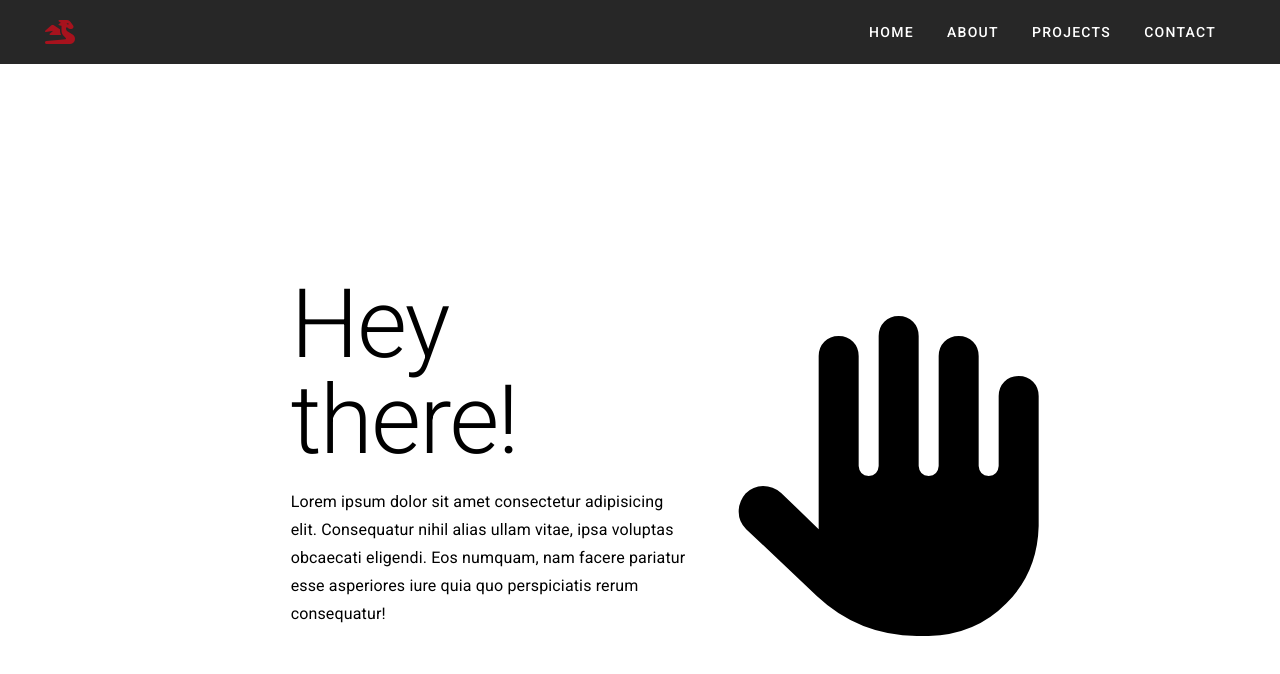
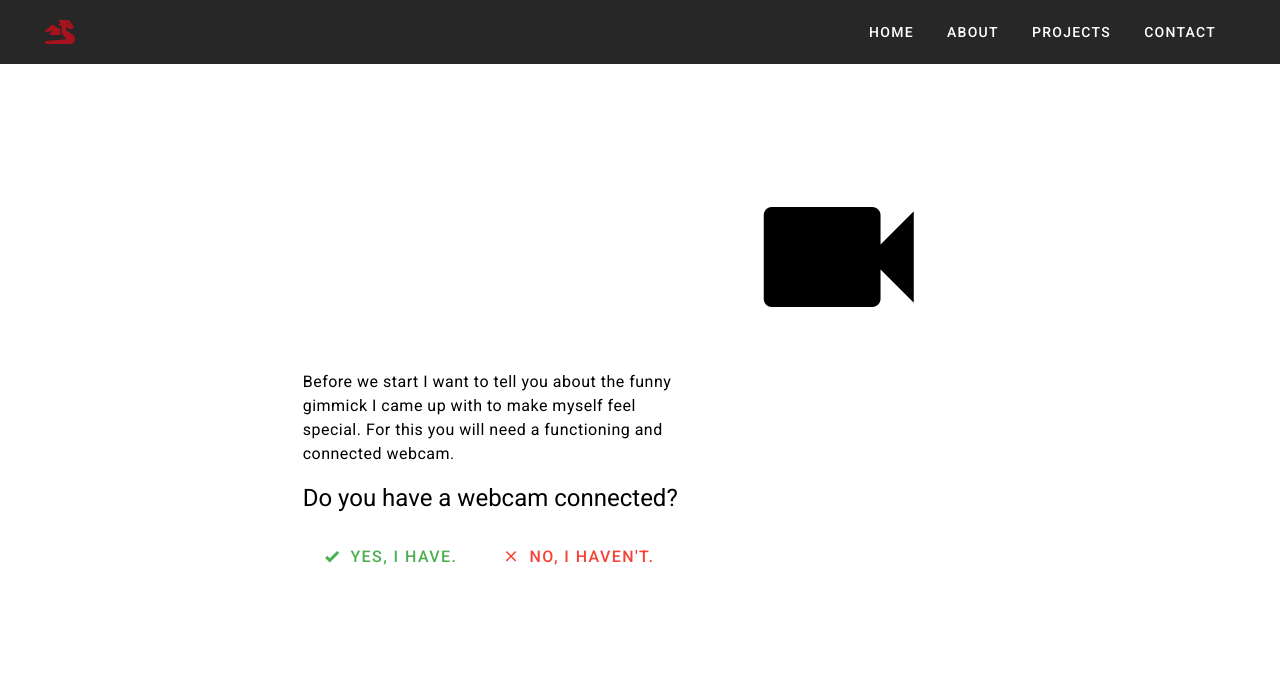
Before and after one commit to menjazovutlars/portfolio, a Vue app in the folder portfolio-website/: page / in a window 1280 px wide. Shown: the top 674 px of the page. Built offline with nearby package versions, Linux system fonts and the light colour scheme.

Commit message:
Dynamic Components + Webcam Access
Switched TextBox to individual message components that dynamically change

implemented video feed from connected webcam

```diff
--- a/portfolio-website/package.json
+++ b/portfolio-website/package.json
@@ -11,6 +11,7 @@
     "animejs": "^3.2.1",
     "core-js": "^3.8.3",
     "vue": "^2.6.14",
+    "vue-media-recorder": "^0.1.25",
     "vue-router": "^3.5.1",
     "vuetify": "^2.6.0",
     "vuex": "^3.6.2"
--- a/portfolio-website/src/components/ContentBox.vue
+++ b/portfolio-website/src/components/ContentBox.vue
@@ -1,38 +1,100 @@
 <template>
-  <v-app>
-    <v-container fill-height fluid>
-      <Icons v-bind:icon="icons.hand"></Icons>
-    </v-container>
-  </v-app>
+  <v-container fill-height fluid :class="{ hideOverflow: state.overflow }">
+    <Icons
+      v-bind:icon="icons.currentIcon"
+      :class="{
+        'waving-hand': state.wavingHand,
+        'icon-rotation__out': state.rotateOut,
+        'icon-rotation__in': state.rotateIn,
+      }"
+    ></Icons>
+    <WebCam></WebCam>
+  </v-container>
 </template>
 
 <script>
 import Icons from "./Icons.vue";
+import WebCam from "./WebCam.vue";
 //import MorphingIcons from "./MorphingIcons.vue";
 export default {
   name: "ContentBox",
   components: {
     Icons,
+    WebCam,
   },
   data() {
     return {
       icons: {
-        hand: "fa-solid fa-hand",
+        currentIcon: "mdi-hand-wave",
+        hand: "mdi-hand-wave",
         camera: "fa-solid fa-video",
+        class: {
+          rotationOut: "icon-rotation__out",
+          rotationIn: "icon-rotation__in",
+        },
+      },
+      state: {
+        rotateOut: false,
+        rotateIn: false,
+        wavingHand: true,
+        overflow: false,
       },
     };
+  },
+  created() {
+    this.$root.$refs.ContentBox = this;
+  },
+  methods: {
+    toggleIconRotation: function () {
+      this.state.wavingHand = false;
+      this.state.rotateOut = true;
+      setTimeout(() => {
+        this.state.rotateOut = false;
+        this.state.rotateIn = true;
+        setTimeout(() => {
+          this.state.rotateIn = false;
+        }, 1000);
+      }, 1000);
+    },
+    setIcon: function (newIcon) {
+      this.state.overflow = true;
+      this.state.wavingHand = false;
+      this.state.rotateOut = true;
+      setTimeout(() => {
+        this.state.rotateOut = false;
+        this.icons.currentIcon = newIcon;
+        this.state.rotateIn = true;
+
+        setTimeout(() => {
+          this.state.rotateIn = false;
+        }, 400);
+      }, 400);
+    },
   },
 };
 </script>
 
 <style lang="scss" scoped>
+.hideOverflow {
+  overflow: hidden;
+}
 .icon__intro {
-  font-size: 20rem !important;
+  color: black;
 }
 
 .waving-hand {
   animation: wave ease-in-out 2s 0.8s 2;
   transform-origin: 50% 100%;
+}
+
+.icon-rotation__out {
+  transform-origin: 50% 150%;
+  animation: rotation-out ease-in 0.4s 0s;
+}
+
+.icon-rotation__in {
+  transform-origin: 50% 150%;
+  animation: rotation-in ease-out 0.4s 0s;
 }
 
 @keyframes wave {
@@ -68,4 +130,38 @@ export default {
     transform: rotate(0deg);
   }
 }
+
+@keyframes rotation-out {
+  0% {
+    //transform: rotate(0deg);
+    transform: translateY(0px);
+  }
+
+  50% {
+    opacity: 100%;
+  }
+
+  100% {
+    // transform: rotate(-180deg);
+    transform: translateY(-200px);
+    opacity: 100%;
+  }
+}
+
+@keyframes rotation-in {
+  0% {
+    transform: translateY(200px);
+    //transform: rotate(-180deg);
+  }
+
+  50% {
+    opacity: 100%;
+  }
+
+  100% {
+    //transform: rotate(-360deg);
+    transform: translateY(0px);
+    opacity: 100%;
+  }
+}
 </style>
--- a/portfolio-website/src/components/Icons.vue
+++ b/portfolio-website/src/components/Icons.vue
@@ -1,5 +1,5 @@
 <template>
-  <v-icon color="black" size="200" class="icon__intro waving-hand" x- large>
+  <v-icon color="black" size="200" class="icon__intro" default>
     {{ icon }}</v-icon
   >
 </template>
--- a/portfolio-website/src/components/TextBox.vue
+++ b/portfolio-website/src/components/TextBox.vue
@@ -1,80 +1,48 @@
 <template>
   <v-app>
     <v-container fill-height fluid>
-      <div class="text-container" id="text-container">
-        <h1 class="black--text text-h1">Hey there!</h1>
-        <div class="spacer"></div>
-      </div>
+      <component v-bind:is="displayedMessage"></component>
     </v-container>
   </v-app>
 </template>
 
 <script>
+import FirstMessage from "./chatmessages/FirstMessage.vue";
+import SecondMessage from "./chatmessages/SecondMessage.vue";
+import ThirdMessage from "./chatmessages/ThirdMessage.vue";
+import FourthMessage from "./chatmessages/FourthMessage.vue";
+import FifthMessageA from "./chatmessages/FifthMessageA.vue";
+import FifthMessageB from "./chatmessages/FifthMessageB.vue";
 export default {
   name: "TextBox",
+  components: {
+    FirstMessage,
+    SecondMessage,
+    ThirdMessage,
+    FourthMessage,
+    FifthMessageA,
+    FifthMessageB,
+  },
   data: function () {
     return {
-      dialog: {
-        intro: [
-          `<p class="black--text text-subtitle-1 intro__subtitle">
-              Lorem ipsum dolor sit amet consectetur adipisicing elit.
-              Consequatur nihil alias ullam vitae, ipsa voluptas obcaecati
-              eligendi. Eos numquam, nam facere pariatur esse asperiores iure
-              quia quo perspiciatis rerum consequatur!
-            </p>`,
-          `<p class="black--text text-subtitle-1 intro__subtitle">Before we start I want to tell you about the funny gimmick I came up with to make myself feel special. For this you will need a functioning and connected camera.</p>`,
-          `<p class="black--text text-subtitle-1 intro__subtitle">Do you have a camera connected?</p><v-btn>Yes, I have.</v-btn><v-btn>No, I haven't.</v-btn>`,
-          `<p class="black--text text-subtitle-1 intro__subtitle">Great! Now make sure one of your hands is able to be detected by your camera.</p>`,
-          `<p class="black--text text-subtitle-1 intro__subtitle">No worries, the entire website can be navigated just by mouse as well. (The gimmick is to navigate the website via your hands btw.)</p>`,
-        ],
-      },
-      timer: function (miliseconds, action) {
-        setTimeout(action, miliseconds);
-      },
-      addParagraph: function (elID, p, sec) {
-        const el = document.getElementById(elID);
-        const text = this.dialog.intro[p];
-
-        this.timer(sec, () => {
-          console.log(el);
-          el.insertAdjacentHTML("beforeend", text);
-          el.lastChild.scrollIntoView({
-            behavior: "smooth",
-            block: "end",
-            inline: "nearest",
-          });
-        });
-      },
+      firstMessage: "FirstMessage",
+      secondMessage: "SecondMessage",
+      thirdMessage: "ThirdMessage",
+      fourthMessage: "FourthMessage",
+      fifthMessageA: "FifthMessageA",
+      fifthMessageB: "FifthMessageB",
+      displayedMessage: "FirstMessage",
     };
   },
-  created: function () {},
-  mounted: function () {
-    this.addParagraph("text-container", 0, 5000);
-    this.addParagraph("text-container", 1, 10000);
-    this.addParagraph("text-container", 2, 15000);
-    this.addParagraph("text-container", 3, 20000);
-  },
-  methods: {
-    test: function () {
-      this.timer(5000, this.shout);
-    },
-    scroll(elID) {
-      const el = document.getElementById(elID);
-      el.lastChild.scrollIntoView({ behavior: "smooth", block: "end" });
-    },
-    /** addParagraph: function (elID, p, sec) {
-          const el = document.getElementById(elID);
-          console.log(elID);
-          console.log(el);
-          const text = this.dialog.intro[p];
-          console.log(text);
-          console.log(this.dialog.intro);
-          this.timer(sec, () => {
-            console.log("addingPa");
-            el.insertAdjacentHTML("beforeend", text);
-            el.scrollIntoView({ behavior: "smooth", block: "end" });
-          });
-        }, */
+  mounted() {
+    setTimeout(() => {
+      this.displayedMessage = this.secondMessage;
+      this.$root.$refs.ContentBox.setIcon("mdi-human-male-board");
+    }, 1000);
+    setTimeout(() => {
+      this.displayedMessage = this.thirdMessage;
+      this.$root.$refs.ContentBox.setIcon("mdi-video");
+    }, 2000);
   },
 };
 </script>
@@ -82,11 +50,6 @@ export default {
 <style lang="scss" scoped>
 .icon__intro {
   font-size: 20rem !important;
-}
-
-.spacer {
-  max-height: 20px;
-  min-height: 20px;
 }
 
 .text-container {
--- /dev/null
+++ b/portfolio-website/src/components/WebCam.vue
@@ -0,0 +1,72 @@
+<template>
+  <v-container full-height fluid>
+    <video v-show="true" ref="video" autoplay></video>
+    <canvas id="webcamCanvas"> </canvas>
+  </v-container>
+</template>
+
+<script>
+export default {
+  name: "WebCam",
+  data() {
+    return {
+      isWebcamConnected: false,
+      isWebcamOpen: false,
+      isLoading: false,
+      isTensorflowLoaded: false,
+    };
+  },
+  created() {
+    this.$root.$refs.WebCam = this;
+  },
+  methods: {
+    toggleWebcam() {
+      if (this.isWebcamConnected) {
+        this.isWebcamConnected = false;
+        this.isWebcamOpen = false;
+        this.stopWebcamStream();
+      } else {
+        this.isWebcamConnected = true;
+        this.createWebcamElement();
+      }
+    },
+    createWebcamElement() {
+      this.isLoading = true;
+      const constraints = (window.constraints = {
+        audio: false,
+        video: true,
+      });
+      navigator.mediaDevices
+        .getUserMedia(constraints)
+        .then((stream) => {
+          console.log(stream);
+          this.isLoading = false;
+          this.$refs.video.srcObject = stream;
+          const canvas = document.getElementById("webcamCanvas"),
+            context = canvas.getContext("2d");
+          this.$refs.video.play();
+          console.log(this.$refs.video);
+          context.drawImage(this.$refs.video, 0, 0);
+        })
+        .catch((err) => {
+          this.isLoading = false;
+          alert("Something went wrong with the webcam." + err);
+        });
+    },
+    stopWebcamStream() {
+      let tracks = this.$refs.video.srcObject.getTracks();
+
+      tracks.forEach((track) => {
+        track.stop();
+      });
+    },
+  },
+};
+</script>
+
+<style lang="scss" scoped>
+#webcamCanvas {
+  width: 310px;
+  height: 250px;
+}
+</style>
--- /dev/null
+++ b/portfolio-website/src/components/chatmessages/FifthMessageA.vue
@@ -0,0 +1,14 @@
+<template>
+  <p class="black--text text-subtitle-1 intro__subtitle">
+    Great! Now make sure one of your hands is able to be detected by your
+    camera.
+  </p>
+</template>
+
+<script>
+export default {
+  name: "FifthMessageA",
+};
+</script>
+
+<style lang="scss" scoped></style>
--- /dev/null
+++ b/portfolio-website/src/components/chatmessages/FifthMessageB.vue
@@ -0,0 +1,14 @@
+<template>
+  <p class="black--text text-subtitle-1 intro__subtitle">
+    Great! Now make sure one of your hands is able to be detected by your
+    camera.
+  </p>
+</template>
+
+<script>
+export default {
+  name: "FifthMessageB",
+};
+</script>
+
+<style lang="scss" scoped></style>
--- /dev/null
+++ b/portfolio-website/src/components/chatmessages/FirstMessage.vue
@@ -0,0 +1,14 @@
+<template>
+  <h1 class="black--text text-h1">Hey there!</h1>
+</template>
+
+<script>
+export default {
+  name: "FirstMessage",
+  setup() {
+    return {};
+  },
+};
+</script>
+
+<style lang="scss" scoped></style>
--- /dev/null
+++ b/portfolio-website/src/components/chatmessages/FourthMessage.vue
@@ -0,0 +1,19 @@
+<template>
+  <v-container>
+    <p class="black--text text-h5 intro__subtitle">
+      Do you have a webcam connected?
+    </p>
+    <v-container d-flex justify-space-around v-bind:style="{ padding: 0 }">
+      <v-btn color="green">Yes, I have.</v-btn
+      ><v-btn color="red">No, I haven't.</v-btn>
+    </v-container>
+  </v-container>
+</template>
+
+<script>
+export default {
+  name: "FourthMessage",
+};
+</script>
+
+<style lang="scss" scoped></style>
--- /dev/null
+++ b/portfolio-website/src/components/chatmessages/SecondMessage.vue
@@ -0,0 +1,18 @@
+<template>
+  <p class="black--text text-h6 intro__subtitle">
+    Lorem ipsum dolor sit amet consectetur adipisicing elit. Consequatur nihil
+    alias ullam vitae, ipsa voluptas obcaecati eligendi. Eos numquam, nam facere
+    pariatur esse asperiores iure quia quo perspiciatis rerum consequatur!
+  </p>
+</template>
+
+<script>
+export default {
+  name: "SecondMessage",
+  setup() {
+    return {};
+  },
+};
+</script>
+
+<style lang="scss" scoped></style>
--- /dev/null
+++ b/portfolio-website/src/components/chatmessages/ThirdMessage.vue
@@ -0,0 +1,35 @@
+<template>
+  <v-container>
+    <p class="black--text body-1 intro__subtitle">
+      Before we start I want to tell you about the funny gimmick I came up with
+      to make myself feel special. For this you will need a functioning and
+      connected webcam.
+    </p>
+    <p class="black--text text-h5 intro__subtitle">
+      Do you have a webcam connected?
+    </p>
+    <v-container d-flex justify-space-around v-bind:style="{ padding: 0 }">
+      <v-btn text color="green" x-large @click="checkWebCam">
+        <v-icon left default> mdi-check-bold </v-icon>
+        <span>Yes, I have.</span></v-btn
+      >
+      <v-btn text color="red" x-large>
+        <v-icon left default> mdi-close</v-icon>
+        <span>No, I haven't.</span></v-btn
+      >
+    </v-container>
+  </v-container>
+</template>
+
+<script>
+export default {
+  name: "ThirdMessage",
+  methods: {
+    checkWebCam: function () {
+      this.$root.$refs.WebCam.toggleWebcam();
+    },
+  },
+};
+</script>
+
+<style lang="scss" scoped></style>
```
Also changed, not shown: portfolio-website/src/components/CameraBox.vue (added, +11 -0 lines), 1 other file (tests, documents, lock files or other folders).
